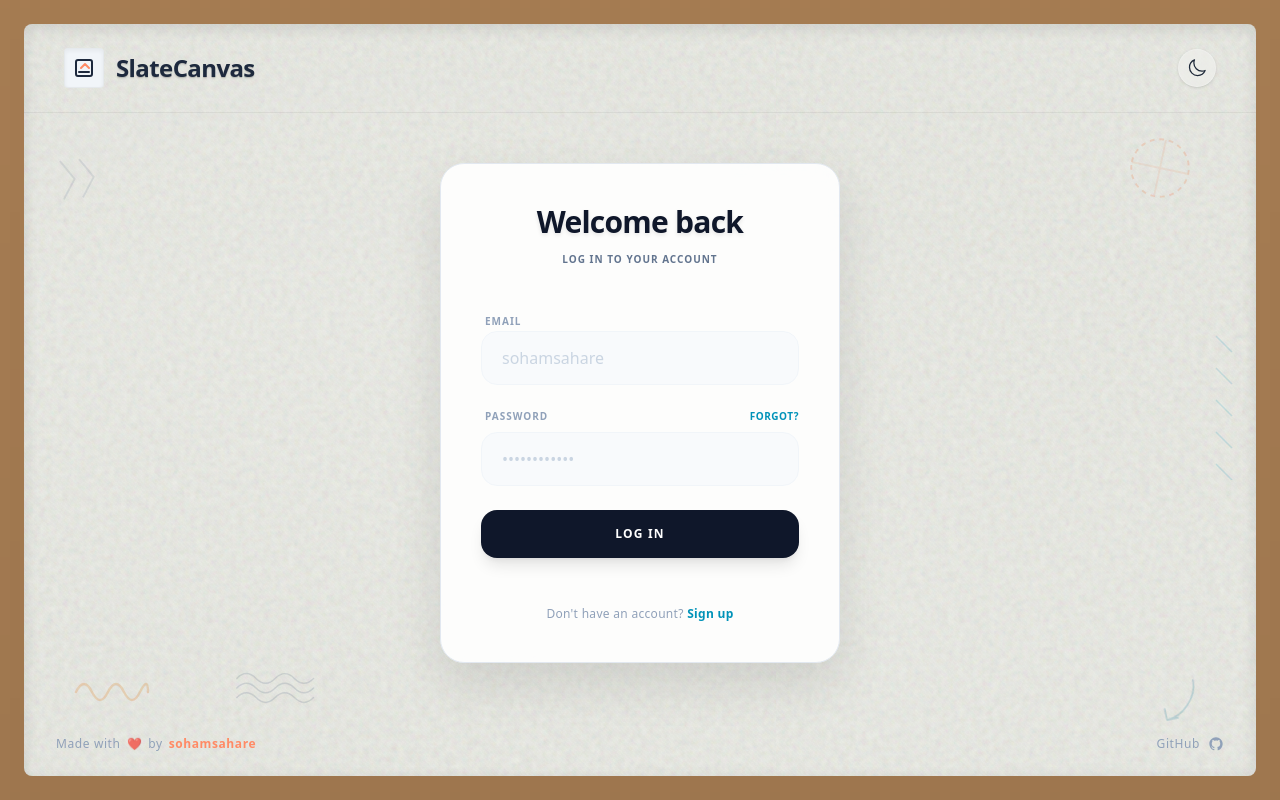
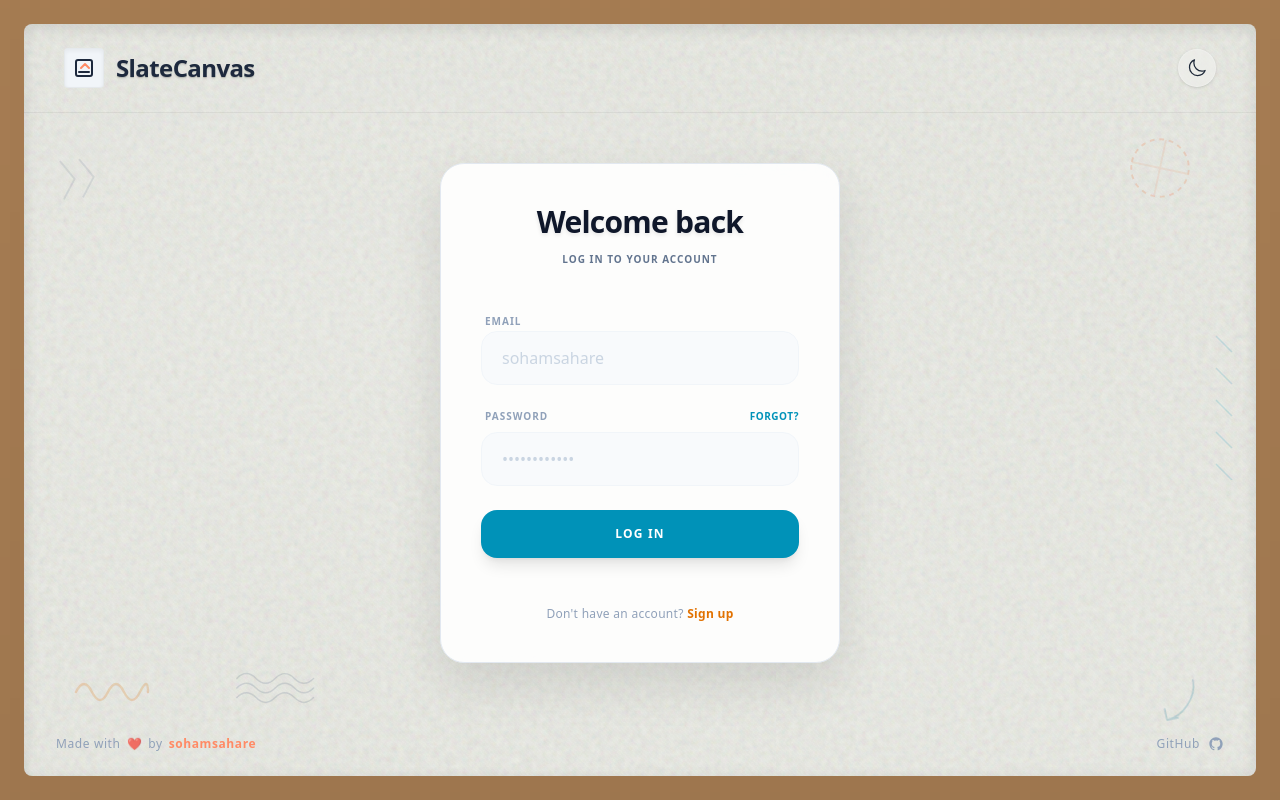
Before and after one commit to soham-sahare/SlateCanvas, a Next.js app in the folder frontend/: page /login in a window 1280 px wide. Built offline with nearby package versions, Linux system fonts and the light colour scheme.

Commit message:
style: distinguish auth flows with brand colors and refine guest warning UI

```diff
--- a/frontend/src/app/login/page.tsx
+++ b/frontend/src/app/login/page.tsx
@@ -71,7 +71,7 @@ export default function LoginPage() {
 
               <button
                 type="submit"
-                className="w-full py-4 px-4 rounded-2xl bg-slate-900 dark:bg-[#e2e8f0] text-white dark:text-[#1e293b] font-black text-xs uppercase tracking-widest shadow-lg dark:shadow-[inset_0_-3px_0_rgba(0,0,0,0.1)] hover:opacity-90 dark:hover:bg-white hover:-translate-y-0.5 transition-all active:translate-y-0.5 active:shadow-none"
+                className="w-full py-4 px-4 rounded-2xl bg-cyan-600 dark:bg-[#4dd0e1] text-white dark:text-[#1e293b] font-black text-xs uppercase tracking-widest shadow-lg dark:shadow-[inset_0_-3px_0_rgba(0,0,0,0.1)] hover:bg-cyan-700 dark:hover:bg-[#80deea] hover:-translate-y-0.5 transition-all active:translate-y-0.5 active:shadow-none"
               >
                 Log In
               </button>
@@ -79,7 +79,7 @@ export default function LoginPage() {
 
             <p className="text-xs text-center text-slate-400 dark:text-[#cbd5e1]/40 font-medium tracking-wide pt-2">
               Don't have an account?{" "}
-              <Link href="/signup" className="font-bold text-cyan-600 dark:text-[#4dd0e1] hover:underline underline-offset-4">
+              <Link href="/signup" className="font-bold text-amber-600 dark:text-[#ff8a65] hover:underline underline-offset-4">
                 Sign up
               </Link>
             </p>
--- a/frontend/src/app/page.tsx
+++ b/frontend/src/app/page.tsx
@@ -7,7 +7,6 @@ import { PhysicalSlateWrapper } from "@/components/PhysicalSlateWrapper";
 export default function Home() {
   return (
     <PhysicalSlateWrapper showFooter={true}>
-      {/* Header */}
       {/* Header */}
       <header className="relative w-full z-40 px-4 sm:px-10 py-6 flex items-center justify-between border-b border-black/5 dark:border-white/5 transition-colors">
         <Link href="/" className="flex items-center gap-2 sm:gap-3">
@@ -26,7 +25,7 @@ export default function Home() {
           <ThemeToggle />
           <Link
             href="/login"
-            className="px-4 sm:px-6 py-2 font-medium text-[10px] sm:text-xs uppercase tracking-widest rounded border border-amber-500/30 dark:border-[#ffb74d]/30 text-amber-600 dark:text-[#ffb74d] hover:bg-amber-500/5 dark:hover:bg-[#ffb74d]/5 hover:border-amber-500/60 dark:hover:border-[#ffb74d]/60 transition-all whitespace-nowrap"
+            className="px-4 sm:px-6 py-2 font-medium text-[10px] sm:text-xs uppercase tracking-widest rounded border border-cyan-500/30 dark:border-[#4dd0e1]/30 text-cyan-600 dark:text-[#4dd0e1] hover:bg-cyan-500/5 dark:hover:bg-[#4dd0e1]/5 hover:border-cyan-500/60 dark:hover:border-[#4dd0e1]/60 transition-all whitespace-nowrap"
           >
             Log In
           </Link>
@@ -59,7 +58,7 @@ export default function Home() {
           <div className="pt-4 flex flex-col items-center justify-center">
             <Link
               href="/signup"
-              className="px-12 py-4 rounded-lg bg-slate-900 dark:bg-[#e2e8f0] text-white dark:text-[#1e293b] font-bold text-base shadow-xl hover:-translate-y-0.5 transition-all active:translate-y-0.5"
+              className="px-12 py-4 rounded-lg bg-amber-600 dark:bg-[#ff8a65] text-white dark:text-[#1e293b] font-black text-xs uppercase tracking-[0.2em] shadow-xl hover:bg-amber-700 dark:hover:bg-[#ffab91] hover:-translate-y-0.5 transition-all active:translate-y-0.5"
             >
               Start Drawing
             </Link>
--- a/frontend/src/app/signup/page.tsx
+++ b/frontend/src/app/signup/page.tsx
@@ -68,7 +68,7 @@ export default function SignupPage() {
 
               <button
                 type="submit"
-                className="w-full py-4 px-4 rounded-2xl bg-slate-900 dark:bg-[#e2e8f0] text-white dark:text-[#1e293b] font-black text-xs uppercase tracking-widest shadow-lg dark:shadow-[inset_0_-3px_0_rgba(0,0,0,0.1)] hover:opacity-90 dark:hover:bg-white hover:-translate-y-0.5 transition-all active:translate-y-0.5 active:shadow-none"
+                className="w-full py-4 px-4 rounded-2xl bg-amber-600 dark:bg-[#ff8a65] text-white dark:text-[#1e293b] font-black text-xs uppercase tracking-widest shadow-lg dark:shadow-[inset_0_-3px_0_rgba(0,0,0,0.1)] hover:bg-amber-700 dark:hover:bg-[#ffab91] hover:-translate-y-0.5 transition-all active:translate-y-0.5 active:shadow-none"
               >
                 Sign Up
               </button>
```
